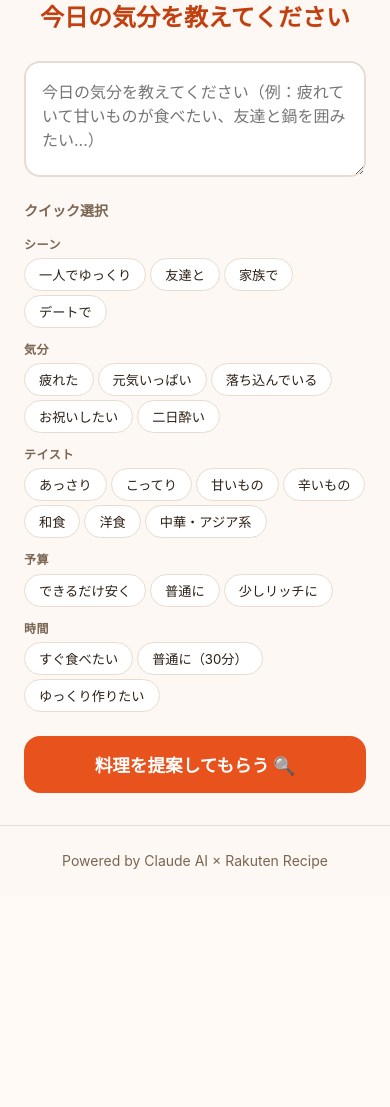
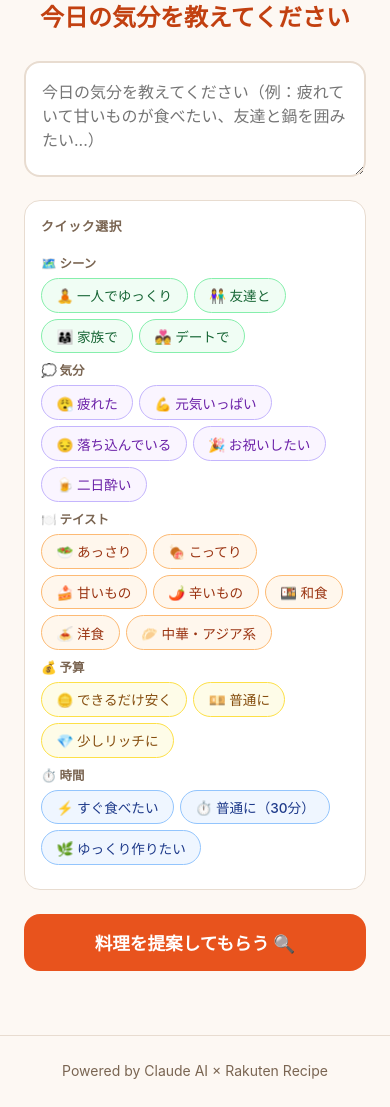
Before and after one commit to korezonzi/moodMeshi, a FastAPI app: page / in a window 390 px wide. Shown: the part 181-1288 px from the top of the page. Before the commit the page ends 1050 px from the top, so only its background shows below. Run offline with FastAPI, Linux system fonts and the light colour scheme; parts of the project's set-up code (start-up, migrations or seed data) failed here and were passed over; some libraries are stand-ins or nearby versions.

Commit message:
fix: fix show-more button and improve chip UI and responsive layout
- Fix show-more button not working when injected via innerHTML
- Add emojis to all chip options for visual clarity
- Add category-specific colors to chips
- Move result div outside mood-input-section to remove 640px constraint
- Make recipe cards equal-height with flex layout

Co-Authored-By: Claude Sonnet 4.6 <noreply@anthropic.com>

```diff
--- a/app/static/style.css
+++ b/app/static/style.css
@@ -77,8 +77,14 @@ body {
 
 /* Mood Input Section */
 .mood-input-section {
-  max-width: 640px;
+  max-width: 680px;
   margin: 0 auto;
+  margin-bottom: var(--space-xl);
+}
+
+/* Result section: full container width */
+#result {
+  width: 100%;
 }
 
 .section-title {
@@ -300,13 +306,19 @@ body {
 /* Chip Selector */
 .chip-selector {
   margin-bottom: var(--space-lg);
+  background: var(--color-surface);
+  border: 1px solid var(--color-border);
+  border-radius: var(--radius-md);
+  padding: var(--space-md);
 }
 
 .chip-selector-label {
-  font-size: 0.875rem;
+  font-size: 0.8rem;
   color: var(--color-text-muted);
-  margin-bottom: var(--space-sm);
-  font-weight: 600;
+  margin-bottom: var(--space-md);
+  font-weight: 700;
+  text-transform: uppercase;
+  letter-spacing: 0.06em;
 }
 
 .chip-category {
@@ -314,51 +326,91 @@ body {
 }
 
 .chip-category-name {
-  display: inline-block;
-  font-size: 0.75rem;
+  display: block;
+  font-size: 0.78rem;
   font-weight: 700;
   color: var(--color-text-muted);
-  text-transform: uppercase;
-  letter-spacing: 0.05em;
   margin-bottom: var(--space-xs);
-  margin-right: var(--space-sm);
 }
 
 .chip-group {
   display: flex;
   flex-wrap: wrap;
-  gap: var(--space-xs);
+  gap: 6px;
   margin-bottom: var(--space-xs);
 }
 
+/* Base chip style */
 .chip {
-  padding: 0.375rem 0.875rem;
-  border: 1.5px solid var(--color-border);
+  padding: 0.4rem 0.9rem;
+  border: 1.5px solid transparent;
   border-radius: 999px;
-  background: var(--color-surface);
-  color: var(--color-text);
   font-family: var(--font-base);
-  font-size: 0.825rem;
+  font-size: 0.85rem;
   cursor: pointer;
-  transition: all 0.15s;
+  transition: all 0.15s ease;
   white-space: nowrap;
+  font-weight: 500;
 }
 
-.chip:hover {
-  border-color: var(--color-primary-light);
-  background: #fff5f0;
-  color: var(--color-primary);
+/* Category-specific chip colors */
+.chip[data-category="scene"] {
+  background: #f0fdf4;
+  border-color: #86efac;
+  color: #166534;
 }
-
-.chip--selected {
-  border-color: var(--color-primary);
-  background: var(--color-primary);
+.chip[data-category="scene"]:hover,
+.chip[data-category="scene"].chip--selected {
+  background: #16a34a;
+  border-color: #16a34a;
   color: white;
 }
 
-.chip--selected:hover {
-  border-color: var(--color-primary-dark);
-  background: var(--color-primary-dark);
+.chip[data-category="mood"] {
+  background: #faf5ff;
+  border-color: #c4b5fd;
+  color: #6b21a8;
+}
+.chip[data-category="mood"]:hover,
+.chip[data-category="mood"].chip--selected {
+  background: #7c3aed;
+  border-color: #7c3aed;
+  color: white;
+}
+
+.chip[data-category="taste"] {
+  background: #fff7ed;
+  border-color: #fdba74;
+  color: #9a3412;
+}
+.chip[data-category="taste"]:hover,
+.chip[data-category="taste"].chip--selected {
+  background: #ea580c;
+  border-color: #ea580c;
+  color: white;
+}
+
+.chip[data-category="budget"] {
+  background: #fefce8;
+  border-color: #fde047;
+  color: #854d0e;
+}
+.chip[data-category="budget"]:hover,
+.chip[data-category="budget"].chip--selected {
+  background: #ca8a04;
+  border-color: #ca8a04;
+  color: white;
+}
+
+.chip[data-category="time"] {
+  background: #eff6ff;
+  border-color: #93c5fd;
+  color: #1e3a8a;
+}
+.chip[data-category="time"]:hover,
+.chip[data-category="time"].chip--selected {
+  background: #2563eb;
+  border-color: #2563eb;
   color: white;
 }
 
@@ -427,7 +479,7 @@ body {
 
 /* Result Container */
 .result-container {
-  margin-top: 2rem;
+  margin-top: 0;
 }
 
 /* Greeting Card */
@@ -477,6 +529,18 @@ body {
   transition:
     box-shadow 0.2s,
     transform 0.2s;
+  display: flex;
+  flex-direction: column;
+}
+
+.recipe-card .recipe-content {
+  flex: 1;
+  display: flex;
+  flex-direction: column;
+}
+
+.recipe-card .recipe-link-btn {
+  margin-top: auto;
 }
 
 .recipe-card:hover {
--- a/app/templates/index.html
+++ b/app/templates/index.html
@@ -14,8 +14,8 @@
 
     <div class="chip-selector">
       <p class="chip-selector-label">クイック選択</p>
-      <div class="chip-category">
-        <span class="chip-category-name">シーン</span>
+      <div class="chip-category" data-category="scene">
+        <span class="chip-category-name">🗺️ シーン</span>
         <div class="chip-group">
           <button
             type="button"
@@ -23,7 +23,7 @@
             data-category="scene"
             data-value="一人でゆっくり"
           >
-            一人でゆっくり
+            🧘 一人でゆっくり
           </button>
           <button
             type="button"
@@ -31,7 +31,7 @@
             data-category="scene"
             data-value="友達と"
           >
-            友達と
+            👫 友達と
           </button>
           <button
             type="button"
@@ -39,7 +39,7 @@
             data-category="scene"
             data-value="家族で"
           >
-            家族で
+            👨‍👩‍👧 家族で
           </button>
           <button
             type="button"
@@ -47,12 +47,12 @@
             data-category="scene"
             data-value="デートで"
           >
-            デートで
+            💑 デートで
           </button>
         </div>
       </div>
-      <div class="chip-category">
-        <span class="chip-category-name">気分</span>
+      <div class="chip-category" data-category="mood">
+        <span class="chip-category-name">💭 気分</span>
         <div class="chip-group">
           <button
             type="button"
@@ -60,7 +60,7 @@
             data-category="mood"
             data-value="疲れた"
           >
-            疲れた
+            😮‍💨 疲れた
           </button>
           <button
             type="button"
@@ -68,7 +68,7 @@
             data-category="mood"
             data-value="元気いっぱい"
           >
-            元気いっぱい
+            💪 元気いっぱい
           </button>
           <button
             type="button"
@@ -76,7 +76,7 @@
             data-category="mood"
             data-value="落ち込んでいる"
           >
-            落ち込んでいる
+            😔 落ち込んでいる
           </button>
           <button
             type="button"
@@ -84,7 +84,7 @@
             data-category="mood"
             data-value="お祝いしたい"
           >
-            お祝いしたい
+            🎉 お祝いしたい
           </button>
           <button
             type="button"
@@ -92,12 +92,12 @@
             data-category="mood"
             data-value="二日酔い"
           >
-            二日酔い
+            🍺 二日酔い
           </button>
         </div>
       </div>
-      <div class="chip-category">
-        <span class="chip-category-name">テイスト</span>
+      <div class="chip-category" data-category="taste">
+        <span class="chip-category-name">🍽️ テイスト</span>
         <div class="chip-group">
           <button
             type="button"
@@ -105,7 +105,7 @@
             data-category="taste"
             data-value="あっさり"
           >
-            あっさり
+            🥗 あっさり
           </button>
           <button
             type="button"
@@ -113,7 +113,7 @@
             data-category="taste"
             data-value="こってり"
           >
-            こってり
+            🍖 こってり
           </button>
           <button
             type="button"
@@ -121,7 +121,7 @@
             data-category="taste"
             data-value="甘いもの"
           >
-            甘いもの
+            🍰 甘いもの
           </button>
           <button
             type="button"
@@ -129,7 +129,7 @@
             data-category="taste"
             data-value="辛いもの"
           >
-            辛いもの
+            🌶️ 辛いもの
           </button>
           <button
             type="button"
@@ -137,7 +137,7 @@
             data-category="taste"
             data-value="和食"
           >
-            和食
+            🍱 和食
           </button>
           <button
             type="button"
@@ -145,7 +145,7 @@
             data-category="taste"
             data-value="洋食"
           >
-            洋食
+            🍝 洋食
           </button>
           <button
             type="button"
@@ -153,12 +153,12 @@
             data-category="taste"
             data-value="中華・アジア系"
           >
-            中華・アジア系
+            🥟 中華・アジア系
           </button>
         </div>
       </div>
-      <div class="chip-category">
-        <span class="chip-category-name">予算</span>
+      <div class="chip-category" data-category="budget">
+        <span class="chip-category-name">💰 予算</span>
         <div class="chip-group">
           <button
             type="button"
@@ -166,7 +166,7 @@
             data-category="budget"
             data-value="できるだけ安く"
           >
-            できるだけ安く
+            🪙 できるだけ安く
           </button>
           <button
             type="button"
@@ -174,7 +174,7 @@
             data-category="budget"
             data-value="普通に"
           >
-            普通に
+            💴 普通に
           </button>
           <button
             type="button"
@@ -182,12 +182,12 @@
             data-category="budget"
             data-value="少しリッチに"
           >
-            少しリッチに
+            💎 少しリッチに
           </button>
         </div>
       </div>
-      <div class="chip-category">
-        <span class="chip-category-name">時間</span>
+      <div class="chip-category" data-category="time">
+        <span class="chip-category-name">⏱️ 時間</span>
         <div class="chip-group">
           <button
             type="button"
@@ -195,7 +195,7 @@
             data-category="time"
             data-value="すぐ食べたい（15分以内）"
           >
-            すぐ食べたい
+            ⚡ すぐ食べたい
           </button>
           <button
             type="button"
@@ -203,7 +203,7 @@
             data-category="time"
             data-value="普通に（30分くらい）"
           >
-            普通に（30分）
+            ⏱️ 普通に（30分）
           </button>
           <button
             type="button"
@@ -211,7 +211,7 @@
             data-category="time"
             data-value="ゆっくり作りたい"
           >
-            ゆっくり作りたい
+            🌿 ゆっくり作りたい
           </button>
         </div>
       </div>
@@ -253,9 +253,9 @@
       </li>
     </ul>
   </div>
+</section>
 
-  <div id="result"></div>
-</section>
+<div id="result"></div>
 
 <script>
   const PHASE_ORDER = [
```
Also changed, not shown: app/templates/result.html (+9 -9 lines).
